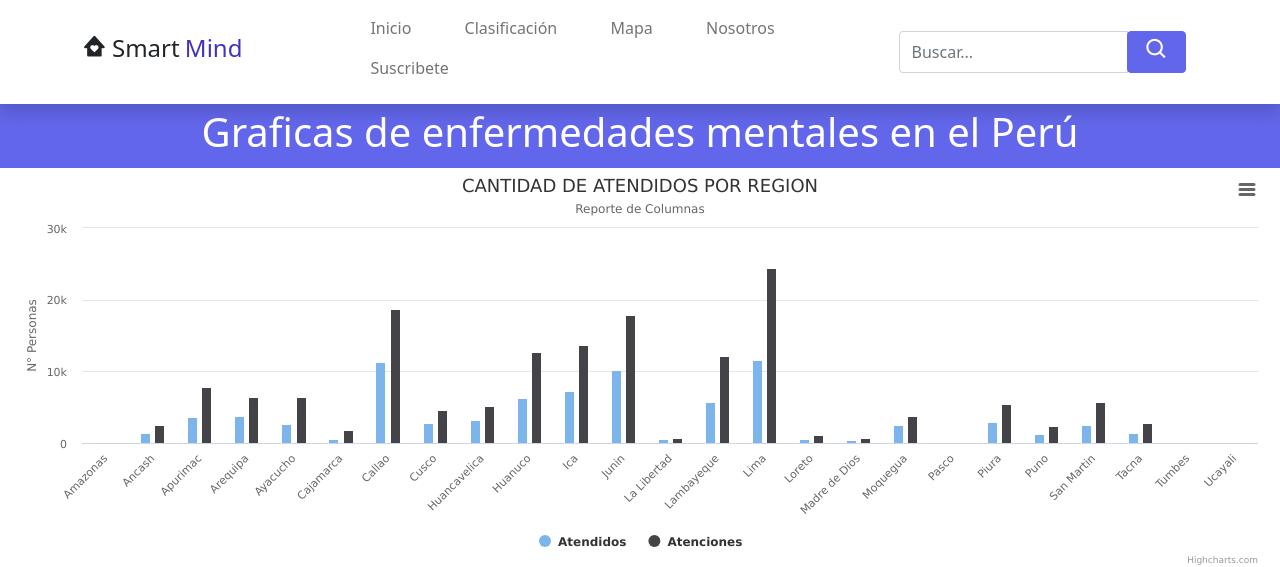
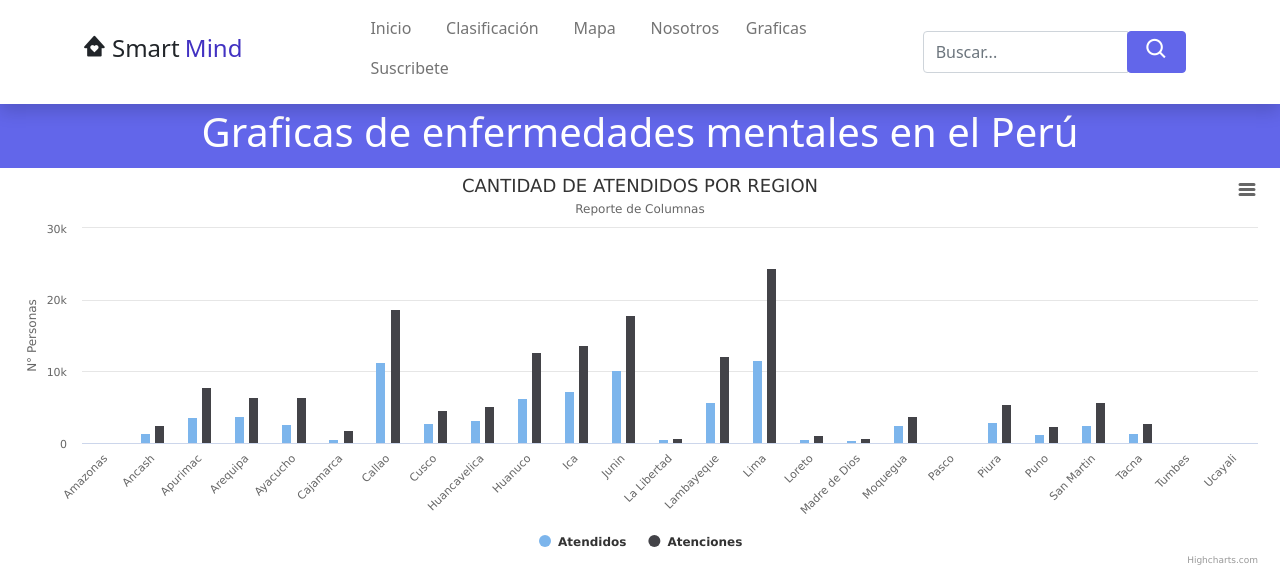
Before and after one commit to LizetMilagros/observatorio-de-salud-mental, a Django app: page /graficas in a window 1280 px wide. Shown: the top 567 px of the page. Run offline with Django 3.2, Linux system fonts and the light colour scheme; data that the repository does not hold is empty; some libraries are stand-ins or nearby versions.

Commit message:
Graficas integradas

```diff
--- a/templates/clasificacion.html
+++ b/templates/clasificacion.html
@@ -56,6 +56,9 @@
                         </li>
                         <li class="nav-item">
                             <a class="nav-link btn-outline-primary rounded-pill px-2" href="{% url 'nosotros' %}">Nosotros</a>
+                        </li>
+                        <li class="nav-item">
+                            <a class="nav-link btn-outline-primary rounded-pill px-2" href="{% url 'graficas' %}">Graficas</a>
                         </li>
                         <li class="nav-item">
                             <a class="nav-link btn-outline-primary rounded-pill px-2" href="{% url 'suscripcion' %}">Suscribete</a>
--- a/templates/graficas.html
+++ b/templates/graficas.html
@@ -56,6 +56,9 @@
                         </li>
                         <li class="nav-item">
                             <a class="nav-link btn-outline-primary rounded-pill px-3" href="{% url 'nosotros' %}">Nosotros</a>
+                        </li>
+                        <li class="nav-item">
+                            <a class="nav-link btn-outline-primary rounded-pill px-2" href="{% url 'graficas' %}">Graficas</a>
                         </li>
                         <li class="nav-item">
                             <a class="nav-link btn-outline-primary rounded-pill px-3" href="{% url 'suscripcion' %}">Suscribete</a>
--- a/templates/inicio.html
+++ b/templates/inicio.html
@@ -49,6 +49,9 @@
                         </li>
                         <li class="nav-item">
                             <a class="nav-link btn-outline-primary rounded-pill px-2" href="{% url 'nosotros' %}">Nosotros</a>
+                        </li>
+                        <li class="nav-item">
+                            <a class="nav-link btn-outline-primary rounded-pill px-2" href="{% url 'graficas' %}">Graficas</a>
                         </li>
                         <li class="nav-item">
                             <a class="nav-link btn-outline-primary rounded-pill px-2" href="{% url 'suscripcion' %}">Suscribete</a>
--- a/templates/mapaCalor.html
+++ b/templates/mapaCalor.html
@@ -50,6 +50,9 @@
                         </li>
                         <li class="nav-item">
                             <a class="nav-link btn-outline-primary rounded-pill px-2" href="{% url 'nosotros' %}">Nosotros</a>
+                        </li>
+                        <li class="nav-item">
+                            <a class="nav-link btn-outline-primary rounded-pill px-2" href="{% url 'graficas' %}">Graficas</a>
                         </li>
                         <li class="nav-item">
                             <a class="nav-link btn-outline-primary rounded-pill px-2" href="{% url 'suscripcion' %}">Suscribete</a>
--- a/templates/nosotros.html
+++ b/templates/nosotros.html
@@ -58,6 +58,9 @@
                         </li>
                         <li class="nav-item">
                             <a class="nav-link btn-outline-primary rounded-pill px-2" href="{% url 'nosotros' %}">Nosotros</a>
+                        </li>
+                        <li class="nav-item">
+                            <a class="nav-link btn-outline-primary rounded-pill px-2" href="{% url 'graficas' %}">Graficas</a>
                         </li>
                         <li class="nav-item">
                             <a class="nav-link btn-outline-primary rounded-pill px-2" href="{% url 'suscripcion' %}">Suscribete</a>
--- a/templates/noticias.html
+++ b/templates/noticias.html
@@ -51,6 +51,9 @@
                         </li>
                         <li class="nav-item">
                             <a class="nav-link btn-outline-primary rounded-pill px-2" href="{% url 'nosotros' %}">Nosotros</a>
+                        </li>
+                        <li class="nav-item">
+                            <a class="nav-link btn-outline-primary rounded-pill px-2" href="{% url 'graficas' %}">Graficas</a>
                         </li>
                         <li class="nav-item">
                             <a class="nav-link btn-outline-primary rounded-pill px-2" href="{% url 'suscripcion' %}">Suscribete</a>
--- a/templates/resultado.html
+++ b/templates/resultado.html
@@ -51,6 +51,9 @@
                         </li>
                         <li class="nav-item">
                             <a class="nav-link btn-outline-primary rounded-pill px-2" href="{% url 'nosotros' %}">Nosotros</a>
+                        </li>
+                        <li class="nav-item">
+                            <a class="nav-link btn-outline-primary rounded-pill px-2" href="{% url 'graficas' %}">Graficas</a>
                         </li>
                         <li class="nav-item">
                             <a class="nav-link btn-outline-primary rounded-pill px-2" href="{% url 'suscripcion' %}">Suscribete</a>
--- a/templates/suscripcion.html
+++ b/templates/suscripcion.html
@@ -51,6 +51,9 @@
                         </li>
                         <li class="nav-item">
                             <a class="nav-link btn-outline-primary rounded-pill px-2" href="{% url 'nosotros' %}">Nosotros</a>
+                        </li>
+                        <li class="nav-item">
+                            <a class="nav-link btn-outline-primary rounded-pill px-2" href="{% url 'graficas' %}">Graficas</a>
                         </li>
                         <li class="nav-item">
                             <a class="nav-link btn-outline-primary rounded-pill px-2" href="{% url 'suscripcion' %}">Suscribete</a>
```
